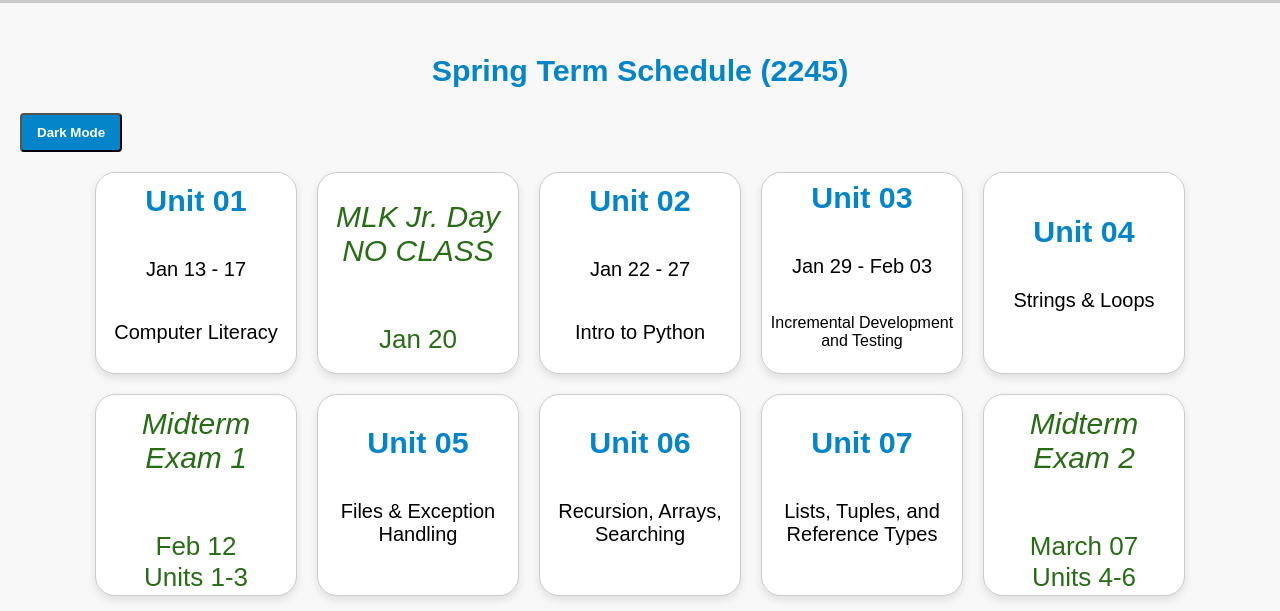
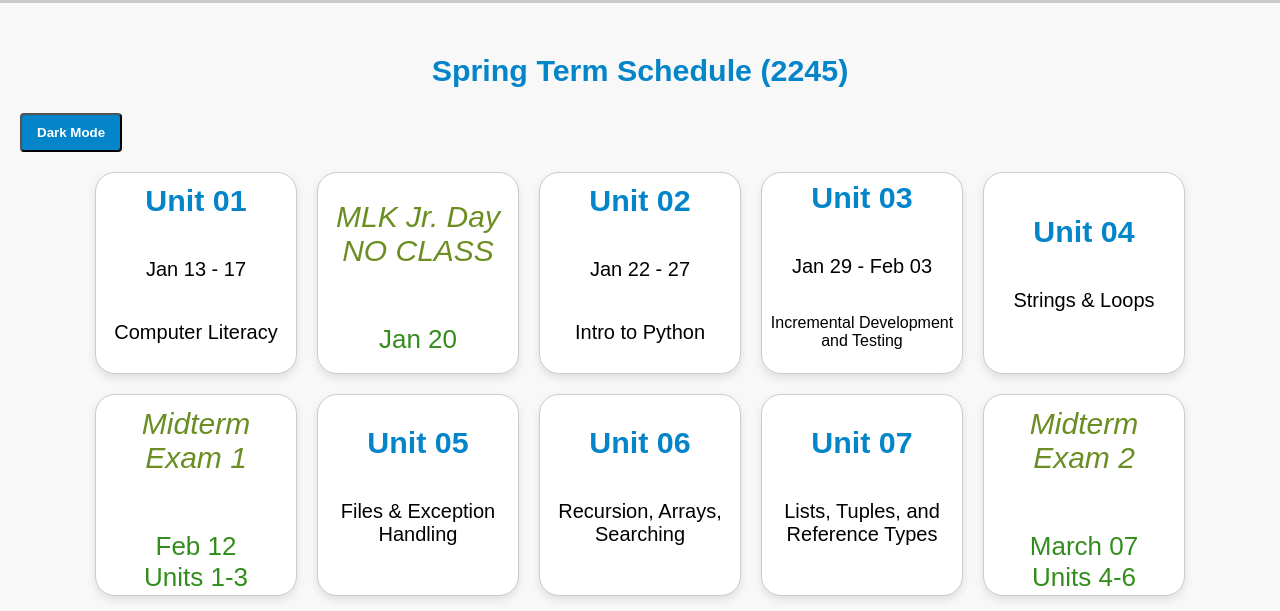
Before and after one commit to one-sketch/gcis1234-2245, a plain HTML site: page index.html in a window 1280 px wide. Shown: the part 127-738 px from the top of the page. Drawn offline with Linux system fonts and the light colour scheme.

Commit message:
css readability

```diff
--- a/style.css
+++ b/style.css
@@ -24,14 +24,14 @@ h2 {
 
 .info{
   padding-top: 30px;
-  color:rgb(40, 109, 22);
+  color:olivedrab;
   font-size: 30px;
 
 }
 
 .info-p{
   font-size: 26px;
-  color:rgb(40, 109, 22);
+  color:rgb(51, 141, 28);
   padding-bottom: 25px;
 
 }
```
